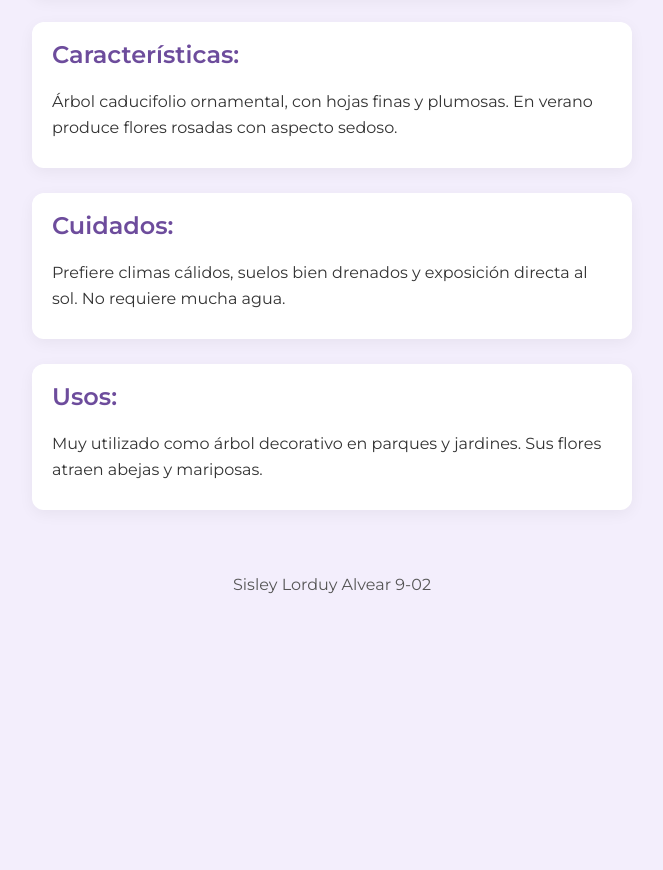
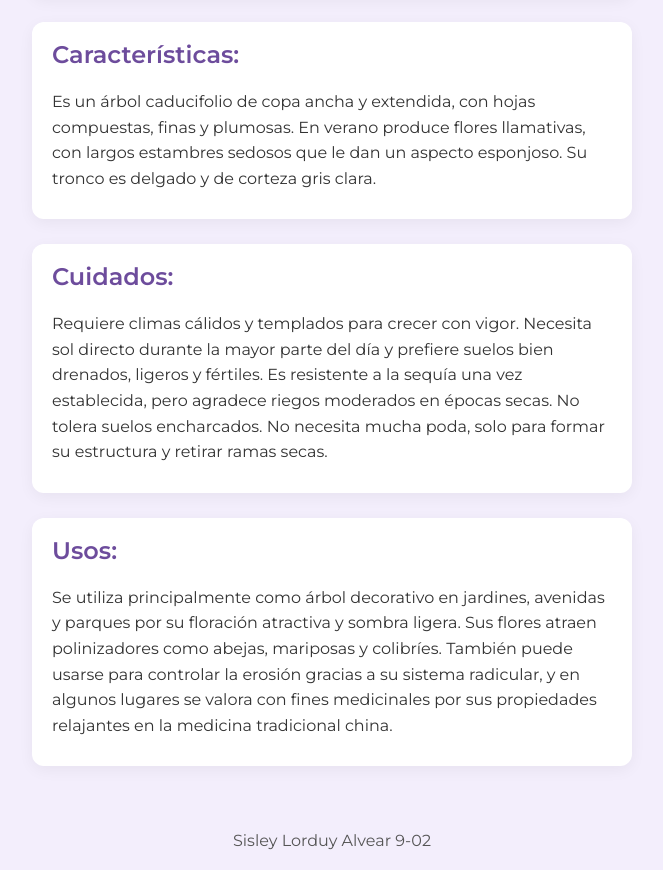
Before and after one commit to BoxMg/acacia, a plain HTML site: page index.html in a window 1280 px wide. Shown: the part 1301-2171 px from the top of the page, without its empty margins (308-971 px from the left). Before the commit the page ends 1915 px from the top, so only its background shows below. Drawn offline with Linux system fonts and the light colour scheme.

Commit message:
Update index.html

```diff
--- a/index.html
+++ b/index.html
@@ -147,18 +147,21 @@
 
     <div class="bloque">
       <h2>Características:</h2>
-      <p>Árbol caducifolio ornamental, con hojas finas y plumosas. En verano produce flores rosadas con aspecto sedoso.</p>
+      <p>Es un árbol caducifolio de copa ancha y extendida, con hojas compuestas, finas y plumosas. En verano produce flores llamativas, con largos estambres sedosos que le dan un aspecto esponjoso. Su tronco es delgado y de corteza gris clara.</p>
     </div>
+
 
     <div class="bloque">
       <h2>Cuidados:</h2>
-      <p>Prefiere climas cálidos, suelos bien drenados y exposición directa al sol. No requiere mucha agua.</p>
+      <p>Requiere climas cálidos y templados para crecer con vigor. Necesita sol directo durante la mayor parte del día y prefiere suelos bien drenados, ligeros y fértiles. Es resistente a la sequía una vez establecida, pero agradece riegos moderados en épocas secas. No tolera suelos encharcados. No necesita mucha poda, solo para formar su estructura y retirar ramas secas.</p>
     </div>
+
 
     <div class="bloque">
       <h2>Usos:</h2>
-      <p>Muy utilizado como árbol decorativo en parques y jardines. Sus flores atraen abejas y mariposas.</p>
+      <p>Se utiliza principalmente como árbol decorativo en jardines, avenidas y parques por su floración atractiva y sombra ligera. Sus flores atraen polinizadores como abejas, mariposas y colibríes. También puede usarse para controlar la erosión gracias a su sistema radicular, y en algunos lugares se valora con fines medicinales por sus propiedades relajantes en la medicina tradicional china.</p>
     </div>
+
   </div>
 
   <footer>
```
